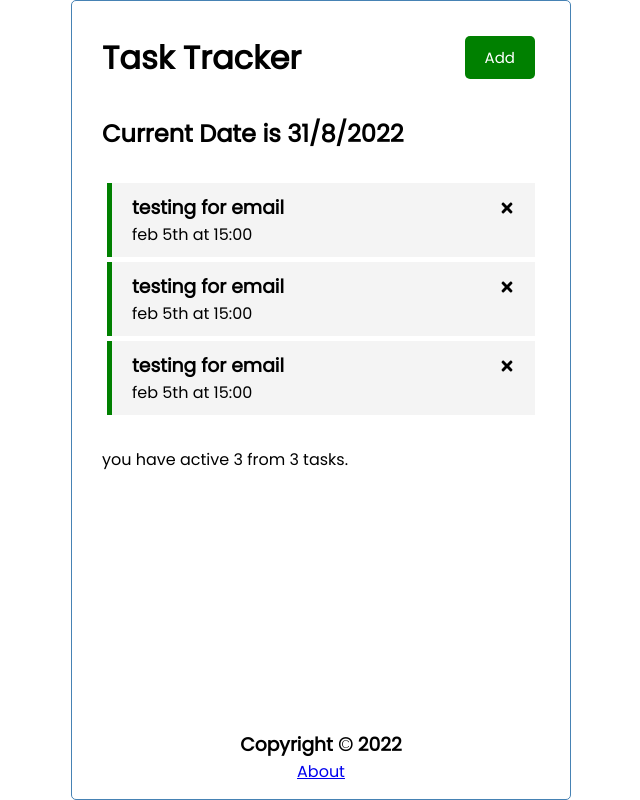
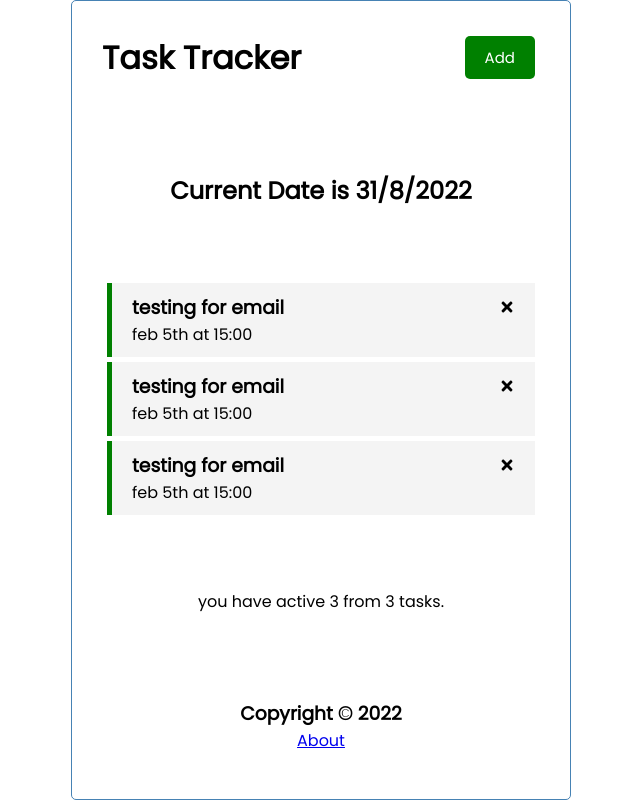
Before and after one commit to luis2605/4Sandor, a React (Create React App) app in the folder 4sandor/: page / in a window 1280 px wide. Shown: the whole page, without its empty margins (319-959 px from the left). Built offline with nearby package versions, Linux system fonts and the light colour scheme.

Commit message:
Update index.css

```diff
--- a/4sandor/src/index.css
+++ b/4sandor/src/index.css
@@ -12,7 +12,9 @@ body {
 
 .container {
   max-width: 500px;
-
+  display: flex;
+  flex-direction: column;
+  justify-content: space-between;
   margin: 0 auto;
   overflow: auto;
   min-height: 100vh;
@@ -137,13 +139,10 @@ body {
 }
 
 footer {
-  position: absolute;
-  bottom: 0;
-  left: 50%;
-  transform: translate(-50%, 0);
   margin: 1em auto;
   display: flex;
   flex-direction: column;
+  align-items: center;
   text-align: center;
 }
 
```
